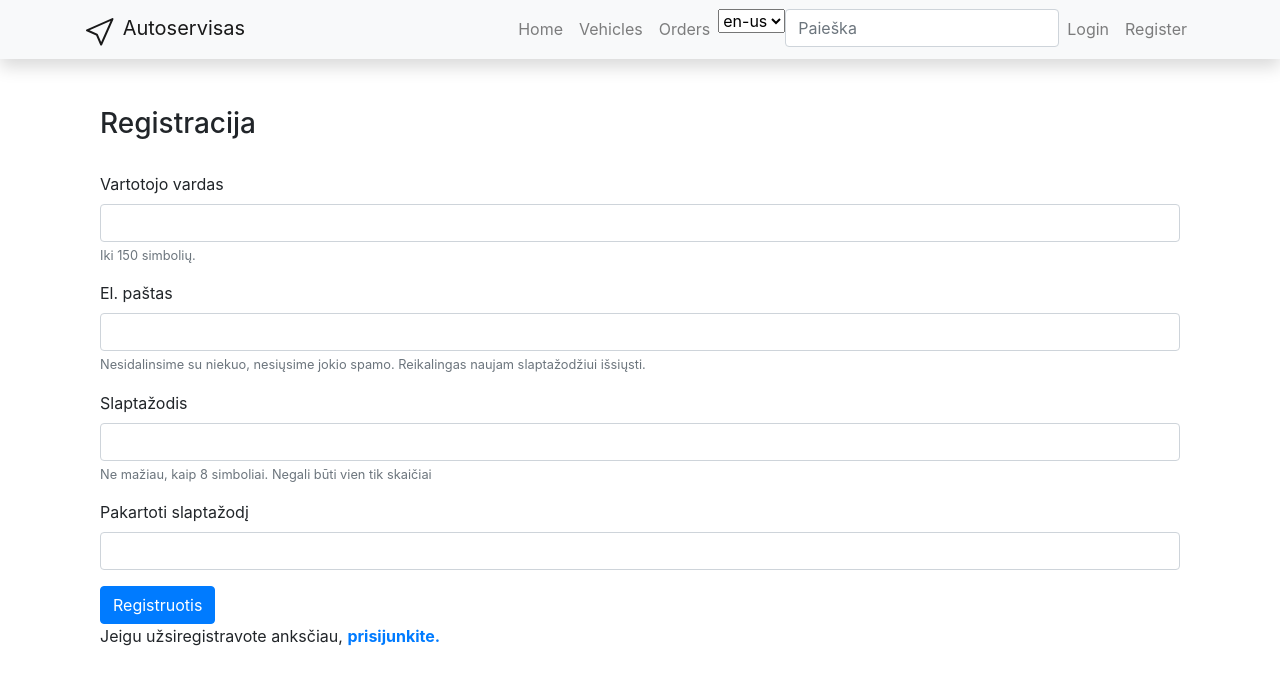
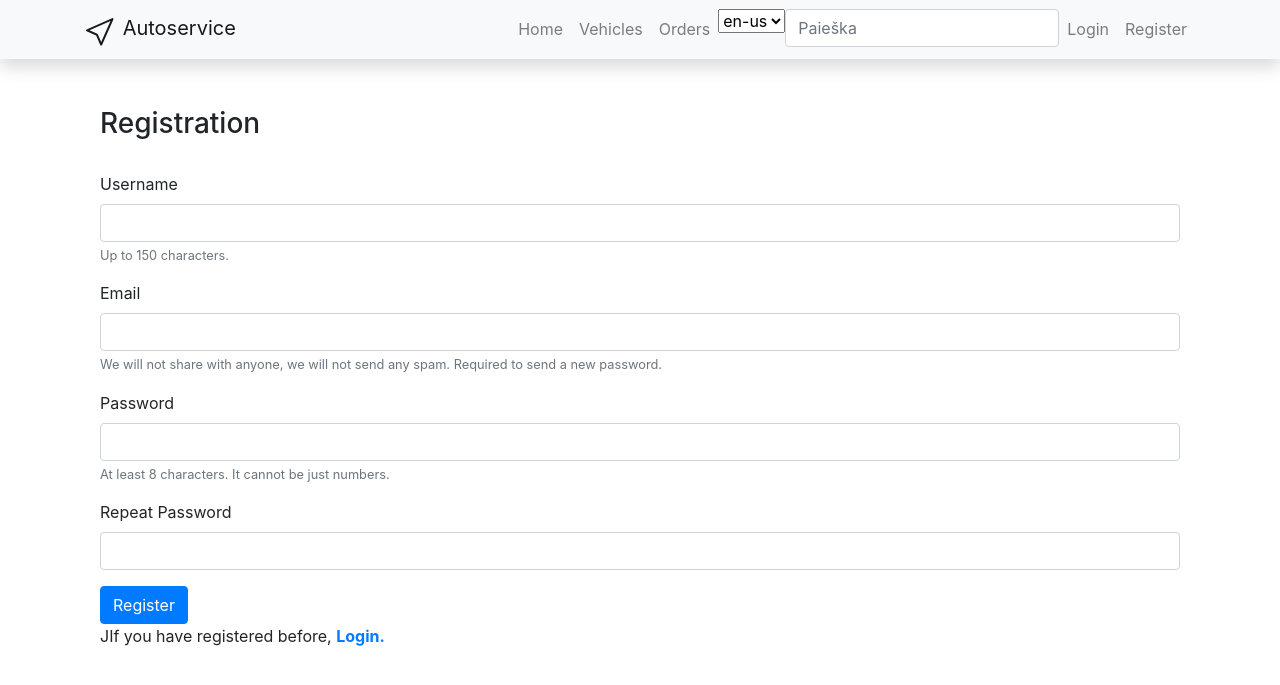
Before and after one commit to DonatasNoreika/autoservisas_2, a Django app: page /autoservice/register/ in a window 1280 px wide. Shown: the top 685 px of the page. Run offline with Django 3.2, Linux system fonts and the light colour scheme; some libraries are stand-ins or nearby versions.

Commit message:
11-2 html translations

```diff
--- a/mysite/autoservice/templates/base.html
+++ b/mysite/autoservice/templates/base.html
@@ -1,7 +1,8 @@
 <!DOCTYPE html>
 <html lang="en">
+{% load i18n %}
 <head>
-    <title>Autoservisas</title>
+    <title>{% trans "Autoservice" %}</title>
     <meta charset="utf-8">
     <meta name="viewport" content="width=device-width, initial-scale=1">
     <link rel="stylesheet" href="https://maxcdn.bootstrapcdn.com/bootstrap/4.5.0/css/bootstrap.min.css">
@@ -10,7 +11,6 @@
     <script src="https://maxcdn.bootstrapcdn.com/bootstrap/4.5.0/js/bootstrap.min.js"></script>
 </head>
 <body>
-{% load i18n %}
 <!-- Navigation -->
 <nav class="navbar navbar-expand-lg navbar-light bg-light static-top mb-5 shadow">
     <div class="container">
@@ -19,7 +19,7 @@
                  viewBox="0 0 16 16">
                 <path d="M14.082 2.182a.5.5 0 0 1 .103.557L8.528 15.467a.5.5 0 0 1-.917-.007L5.57 10.694.803 8.652a.5.5 0 0 1-.006-.916l12.728-5.657a.5.5 0 0 1 .556.103zM2.25 8.184l3.897 1.67a.5.5 0 0 1 .262.263l1.67 3.897L12.743 3.52 2.25 8.184z"/>
             </svg>
-            Autoservisas</a>
+            {% trans "Autoservice" %}</a>
         <button class="navbar-toggler" type="button" data-toggle="collapse" data-target="#navbarResponsive"
                 aria-controls="navbarResponsive" aria-expanded="false" aria-label="Toggle navigation">
             <span class="navbar-toggler-icon"></span>
--- a/mysite/autoservice/templates/owner_cars.html
+++ b/mysite/autoservice/templates/owner_cars.html
@@ -1,9 +1,8 @@
 {% extends "base.html" %}
-
 {% block content %}
+{% load i18n %}
 {% load static %}
-  <h1>Automobiliai</h1>
-  <p>Mūsų aptarnaujamų automobilių sąrašas.</p>
+  <h1>{% trans "Vehicles:" %}</h1>
 
 <div class="row">
 {% for car in cars %}
--- a/mysite/autoservice/templates/profile.html
+++ b/mysite/autoservice/templates/profile.html
@@ -1,5 +1,6 @@
 {% extends "base.html" %}
 {% block content %}
+{% load i18n %}
 {% load crispy_forms_tags %}
     <div class="content-section">
       <div class="media">
@@ -12,12 +13,12 @@
       <form method="POST" enctype="multipart/form-data">
             {% csrf_token %}
             <fieldset class="form-group">
-                <legend class="border-bottom mb-4">Profilio info</legend>
+                <legend class="border-bottom mb-4">{% trans "Profile info" %}</legend>
                 {{ u_form|crispy }}
                 {{ p_form|crispy }}
             </fieldset>
             <div class="form-group">
-                <button class="btn btn-outline-info" type="submit">Atnaujinti</button>
+                <button class="btn btn-outline-info" type="submit">{% trans "Update" %}</button>
             </div>
         </form>
     </div>
--- a/mysite/autoservice/templates/register.html
+++ b/mysite/autoservice/templates/register.html
@@ -1,5 +1,5 @@
 {% extends "base.html" %}
-
+{% load i18n %}
 {% block content %}
     {% if messages %}
         {% for message in messages %}
@@ -9,33 +9,30 @@
         {% endfor %}
     {% endif %}
     <div class="container register">
-        <h3>Registracija</h3><br/>
+        <h3>{% trans "Registration" %}</h3><br/>
         <form method="post">
             {% csrf_token %}
             <div class="form-group">
-                <label for="username">Vartotojo vardas</label>
+                <label for="username">{% trans "Username" %}</label>
                 <input name="username" type="text" class="form-control" id="username" aria-describedby="usernameHelp">
-                <small id="usernameHelp" class="form-text text-muted">Iki 150 simbolių.</small>
+                <small id="usernameHelp" class="form-text text-muted">{% trans "Up to 150 characters." %}</small>
             </div>
             <div class="form-group">
-                <label for="exampleInputEmail1">El. paštas</label>
+                <label for="exampleInputEmail1">{% trans "Email" %}</label>
                 <input name="email" type="email" class="form-control" id="exampleInputEmail1" aria-describedby="emailHelp">
-                <small id="emailHelp" class="form-text text-muted">Nesidalinsime su niekuo, nesiųsime jokio spamo.
-                    Reikalingas naujam slaptažodžiui išsiųsti. </small>
+                <small id="emailHelp" class="form-text text-muted">{% trans "We will not share with anyone, we will not send any spam. Required to send a new password." %}</small>
             </div>
             <div class="form-group">
-                <label for="password">Slaptažodis</label>
+                <label for="password">{% trans "Password" %}</label>
                 <input name="password" type="password" class="form-control" id="password" aria-describedby="pwdHelp">
-                <small id="pwdHelp" class="form-text text-muted">Ne mažiau, kaip 8 simboliai. Negali būti vien tik
-                    skaičiai</small>
+                <small id="pwdHelp" class="form-text text-muted">{% trans "At least 8 characters. It cannot be just numbers." %}</small>
             </div>
             <div class="form-group">
-                <label for="password2">Pakartoti slaptažodį</label>
+                <label for="password2">{% trans "Repeat Password" %}</label>
                 <input name="password2" type="password" class="form-control" id="password2" aria-describedby="pwd2Help">
             </div>
-            <button type="submit" class="btn btn-primary register-button">Registruotis</button>
+            <button type="submit" class="btn btn-primary register-button">{% trans "Register" %}</button>
         </form>
-        <p>Jeigu užsiregistravote anksčiau, <a href="/login"><strong>prisijunkite.</strong></a></p>
+        <p>J{% trans "If you have registered before" %}, <a href="/login"><strong>{% trans "Login." %}</strong></a></p>
     </div>
-
 {% endblock %}
--- a/mysite/autoservice/templates/search.html
+++ b/mysite/autoservice/templates/search.html
@@ -1,7 +1,7 @@
 {% extends "base.html" %}
-
+{% load i18n %}
 {% block content %}
-  <h1>Paieškos pagal "{{query}}" rezultatai:</h1>
+  <h1>{% trans "Search" %} "{{query}}" {% trans "results:" %}</h1>
   </br>
   {% if cars %}
   <ul>
@@ -12,7 +12,7 @@
     {% endfor %}
   </ul>
   {% else %}
-    <p>Oops. Nieko neradome :(</p>
+    <p>{% trans "Oops. Nothing found :(" %}</p>
   {% endif %}
 
   {% endblock %}
--- a/mysite/autoservice/templates/user_orders.html
+++ b/mysite/autoservice/templates/user_orders.html
@@ -1,7 +1,7 @@
 {% extends "base.html" %}
-
 {% block content %}
-<h1>Mano užsakymai</h1>
+{% load i18n %}
+<h1>{% trans "My Orders" %}</h1>
 
 {% if order_list %}
 <ul>
@@ -12,6 +12,6 @@
     {% endfor %}
 </ul>
 {% else %}
-<p>Neturite užsakymų.</p>
+<p>{% trans "You have no orders." %}</p>
 {% endif %}
 {% endblock %}
```
Also changed, not shown: mysite/autoservice/templates/order.html (+9 -9 lines), mysite/autoservice/templates/orders.html (+7 -7 lines), mysite/autoservice/templates/owner_car.html (+6 -6 lines), mysite/autoservice/locale/lt/LC_MESSAGES/django.po, 1 other file.
